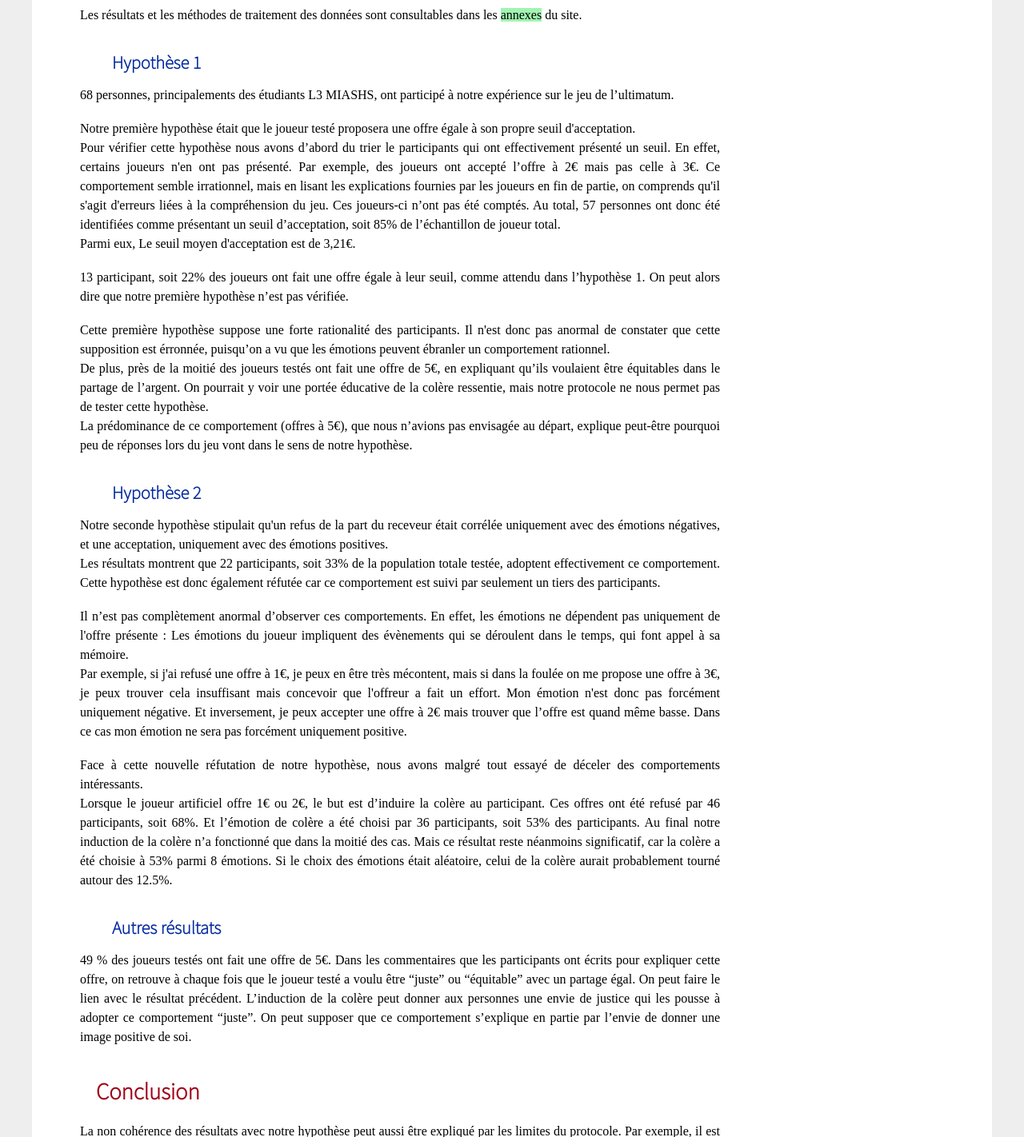
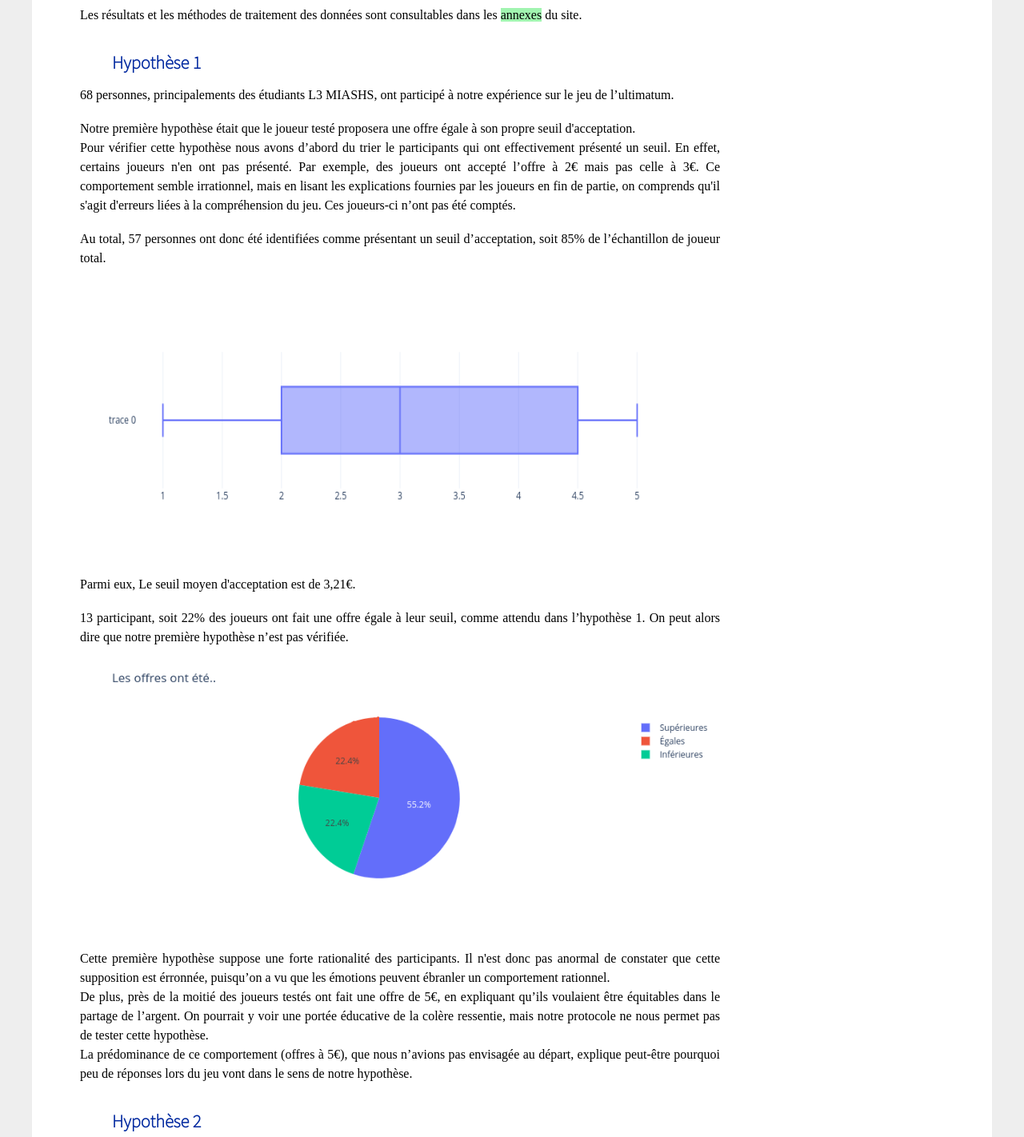
Before and after one commit to Jadounix/economie_colere, a PHP site: page /P4.php in a window 1280 px wide. Shown: the part 1932-3354 px from the top of the page at 80% size. Run offline with PHP 8.4, Linux system fonts and the light colour scheme; some libraries are stand-ins or nearby versions.

Commit message:
Ajouts graphiques

```diff
--- a/CSS/master.css
+++ b/CSS/master.css
@@ -47,7 +47,7 @@ footer a:hover{
 	display: block;
 	padding-left: 40px;
 	background-color: black;
-	width: 100vw;
+	/* width: 100%; */
 
 }
 
@@ -109,6 +109,8 @@ footer a:hover{
 	background-color: #EEE;
 	padding: 20px;
 	min-height: 400px;
+  width: auto;
+  /* overflow-x: scroll; */
 }
 
 /*------------------------ FEUILLE -----------------------------*/
@@ -408,3 +410,10 @@ main a:hover{
 .warning{
 	background-color : #AAA;
 }
+
+.chart{
+  width: 800px;
+  height: 360px;
+  margin: auto;
+  display: block;
+}
--- a/P4.php
+++ b/P4.php
@@ -82,10 +82,12 @@
 		<h3>Hypothèse 1</h3>
 		<p>68 personnes, principalements des étudiants L3 MIASHS, ont participé à notre expérience sur le jeu de l’ultimatum.</p>
 		<p>Notre première hypothèse était que le joueur testé proposera une offre égale à son propre seuil d'acceptation. <br>Pour vérifier cette hypothèse nous avons d’abord du trier le participants qui ont effectivement présenté un seuil. En effet, certains joueurs n'en ont pas présenté. Par exemple, des joueurs ont accepté l’offre à 2€ mais pas celle  à 3€. Ce comportement semble irrationnel, mais en lisant les explications fournies par les joueurs en fin de partie, on comprends qu'il s'agit d'erreurs liées à la compréhension du jeu. Ces joueurs-ci
-		n’ont pas été comptés. Au total, 57 personnes ont donc été identifiées comme présentant un seuil d’acceptation, soit 85% de l’échantillon de joueur total. <br> Parmi eux, Le seuil moyen d'acceptation
+		n’ont pas été comptés.</p><p>Au total, 57 personnes ont donc été identifiées comme présentant un seuil d’acceptation, soit 85% de l’échantillon de joueur total. <br> <img src="images/P4/thresholds_plot.png" class="chart" alt="Graphique montrant la répartition des seuils"> <br> Parmi eux, Le seuil moyen d'acceptation
 		est de 3,21€. </p>
 
-		<p>13 participant, soit 22% des joueurs ont fait une offre égale à leur seuil, comme attendu dans l’hypothèse 1. On peut alors dire que notre première hypothèse n’est pas vérifiée.</p>
+		<p>13 participant, soit 22% des joueurs ont fait une offre égale à leur seuil, comme attendu dans l’hypothèse 1. On peut alors dire que notre première hypothèse n’est pas vérifiée. <br>
+		<img src="images/P4/offers_pie.png" class="chart" alt=""> </p>
+
 
 		<p>Cette première hypothèse suppose une forte rationalité des participants. Il n'est donc pas anormal de constater que cette supposition est érronnée, puisqu’on a vu que les émotions peuvent ébranler un comportement rationnel. <br> De plus, près de la moitié des joueurs testés ont fait une offre de 5€, en expliquant qu’ils voulaient être équitables dans le partage de l’argent. On pourrait y voir une portée éducative de la colère ressentie, mais notre protocole ne nous permet pas de tester cette hypothèse.<br>La prédominance de ce comportement (offres à 5€), que nous n’avions pas envisagée au départ, explique peut-être pourquoi peu de réponses lors du jeu vont dans le sens de notre hypothèse.</p>
 		<h3>Hypothèse 2</h3>
--- a/annexes.php
+++ b/annexes.php
@@ -60,7 +60,7 @@
     </ul>
     <br>
     <ul>
-      <li><a href="https://github.com/psawa/economie_colere" target="_blank">Code du site (Open source)</a></li>
+      <li><a href="https://github.com/psawa/economie_colere" target="_blank">Code du site</a></li>
     </ul>
   </aside>
 </div>
```
Also changed, not shown: images/P4/offers_pie.png (added), images/P4/thresholds_plot.png (added).
